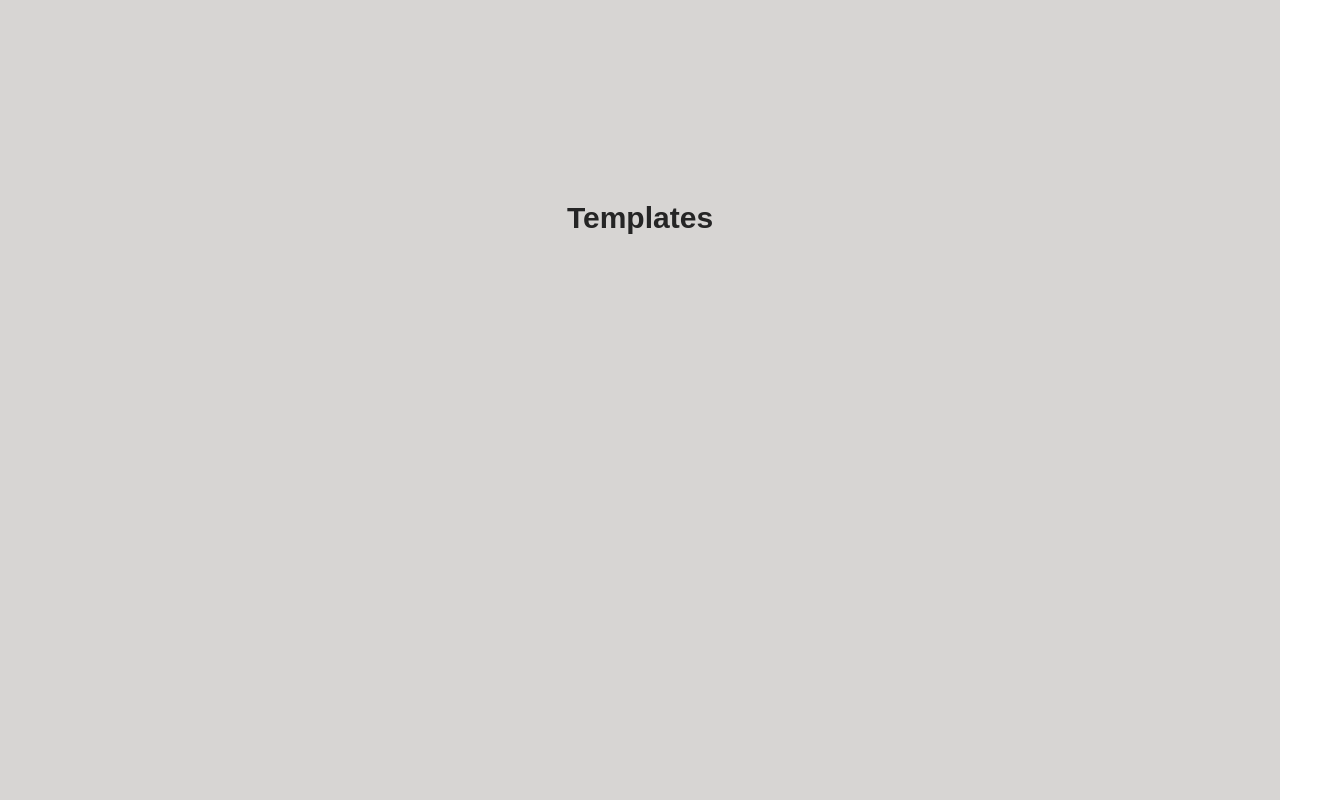
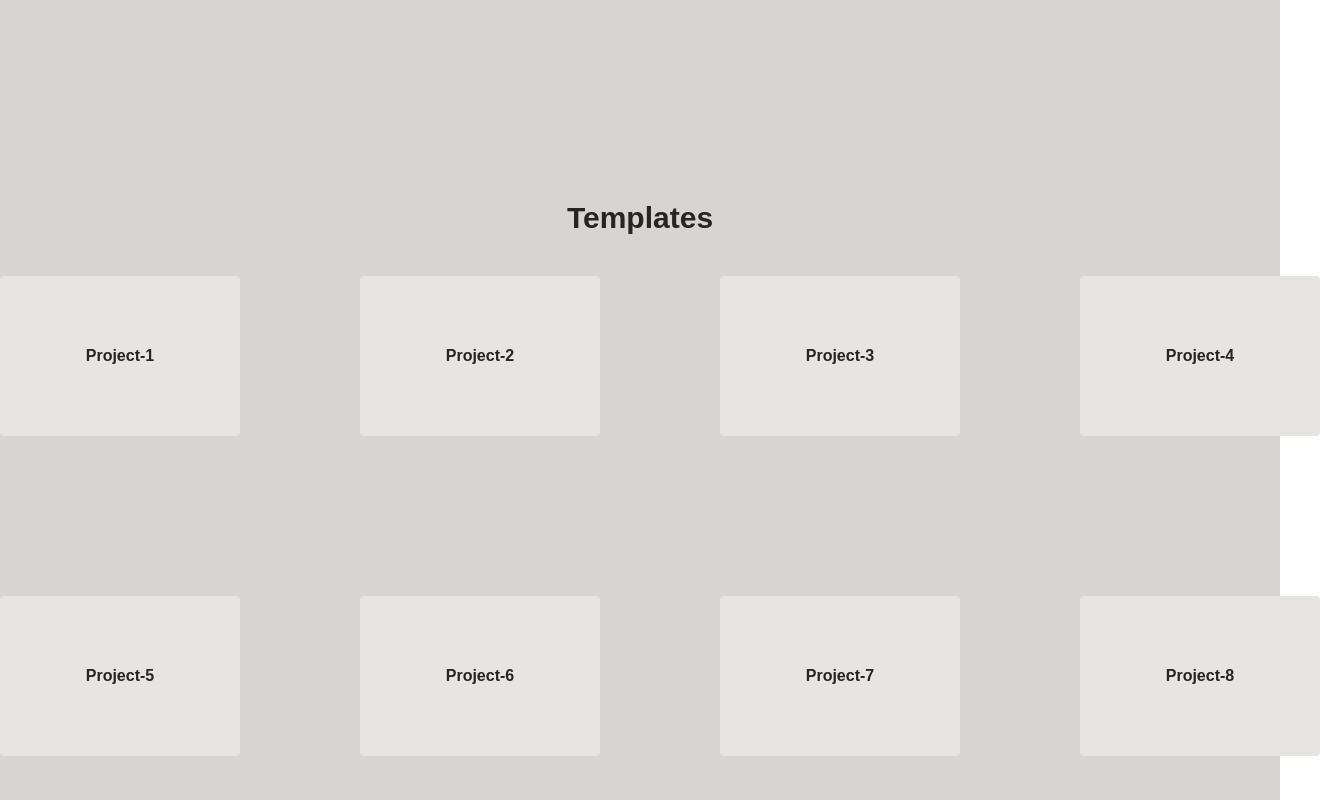
Before and after one commit to tia-cin/Landing-Pages, a React (Create React App) app: page / in a window 1280 px wide. Shown: the part 680-1480 px from the top of the page, 1320 px wide, since content can reach past the window. Built offline with nearby package versions, Linux system fonts and the light colour scheme.

Commit message:
templeates page

```diff
--- a/src/pages/Projects.tsx
+++ b/src/pages/Projects.tsx
@@ -1,11 +1,25 @@
-import React from 'react'
+import React from "react";
+import { Link } from "react-router-dom";
 
 export const Projects: React.FC = () => {
   return (
-    <div id='projects' className='min-h-screen flex flex-col items-center'>
-        <h2 className='text-3xl font-bold mt-20'>Templates</h2>
-        <div>
-        </div>
+    <div
+      id="projects"
+      className="min-h-screen h-1000 flex flex-col items-center"
+    >
+      <h2 className="text-3xl font-bold mt-20">Templates</h2>
+      <div className="grid grid-cols-4 gap-40 mt-10">
+        {[1, 2, 3, 4, 5, 6, 7, 8, 9, 10].map((e) => (
+          <Link to={`/templates/project-${e}`}>
+            <section
+              key={e}
+              className="w-60 h-40 bg-white rounded flex flex-col items-center justify-center"
+            >
+              <h4 className="font-bold text-center">Project-{e}</h4>
+            </section>
+          </Link>
+        ))}
+      </div>
     </div>
-  )
-}
+  );
+};
--- a/tailwind.config.js
+++ b/tailwind.config.js
@@ -1,18 +1,21 @@
 /** @type {import('tailwindcss').Config} */
 module.exports = {
-  content: [
-    "./src/**/*.{js,jsx,ts,tsx}",
-  ],
+  content: ["./src/**/*.{js,jsx,ts,tsx}"],
   theme: {
     colors: {
-      'white': '#e7e5e4',
-      'light-gray': '#d7d5d3',
-      'gray': '#b2b0ae',
-      'brown': '#a89283',
-      'black': '#252525'
+      white: "#e7e5e4",
+      "light-gray": "#d7d5d3",
+      gray: "#b2b0ae",
+      brown: "#a89283",
+      black: "#252525",
     },
     extend: {
+      height: {
+        300: "300px",
+        500: "500px",
+        1000: "1000px",
+      },
     },
   },
   plugins: [],
-}
+};
```
